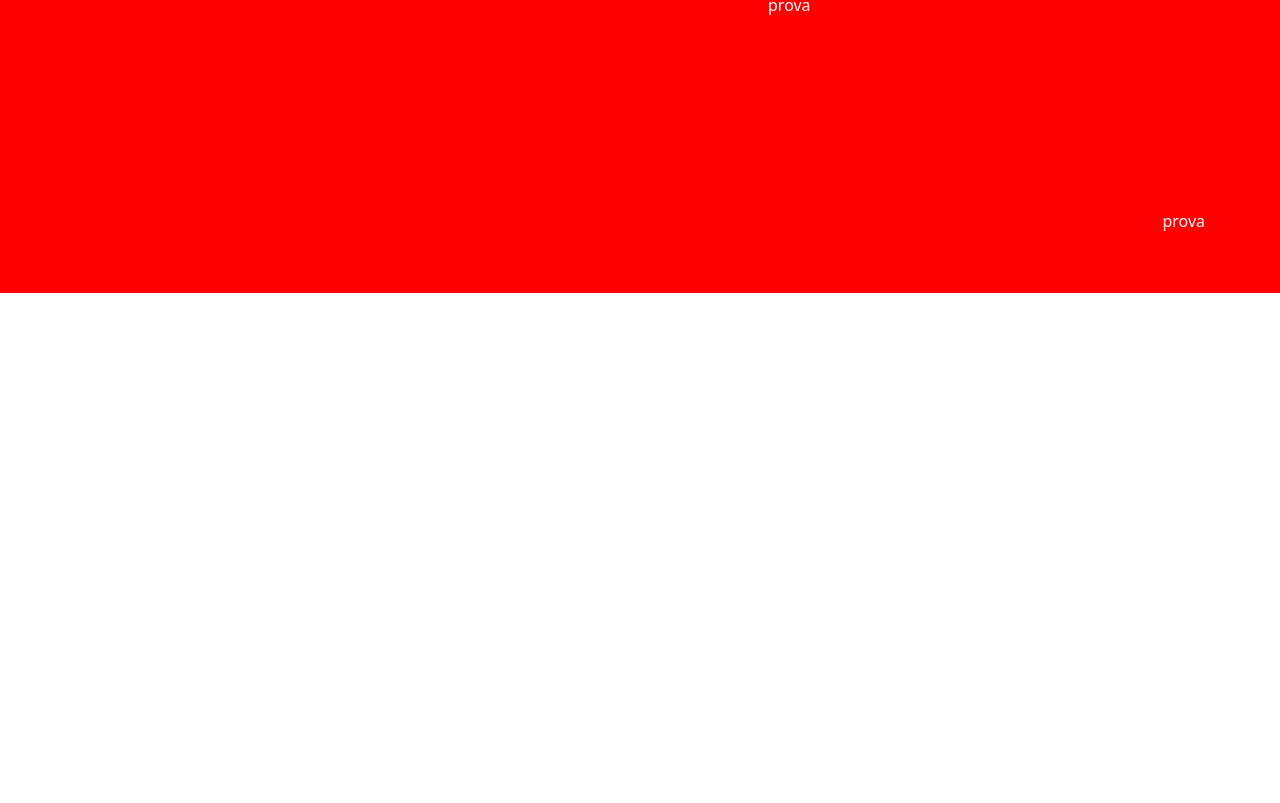
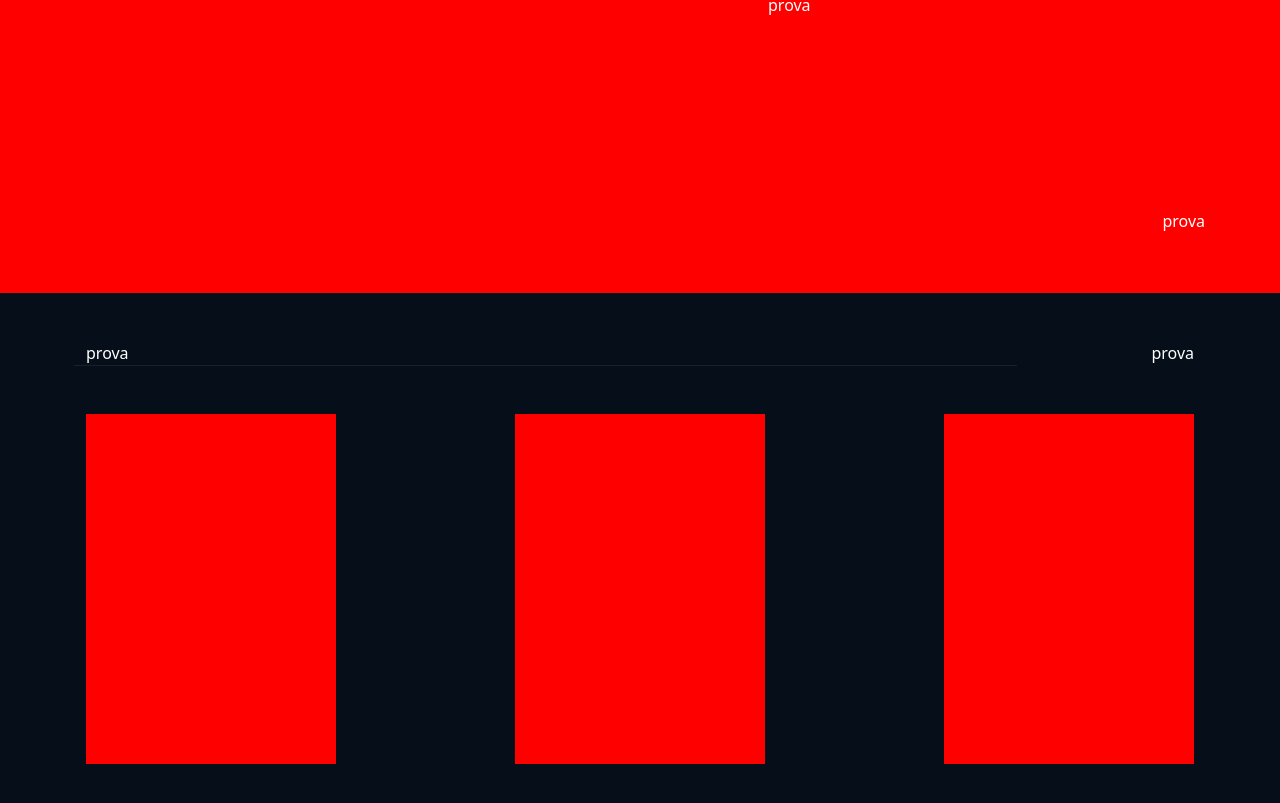
Before and after one commit to AntoninoIrrera/proj-html-vuejs, a Vue app: page / in a window 1280 px wide. Shown: the part 557-1360 px from the top of the page. Before the commit the page ends 850 px from the top, so only its background shows below. Built offline with nearby package versions, Linux system fonts and the light colour scheme.

Commit message:
modifica sfondo, creazione struttura seconda section del main(SectionNewmovieCarousell)

```diff
--- a/src/App.vue
+++ b/src/App.vue
@@ -25,4 +25,8 @@ export default{
 @use './styles/general.scss' as *;
 @use './styles/partials/variables' as *;
 @use '../node_modules/bootstrap/scss/bootstrap.scss' as *;
+
+body{
+  background-color: $color_main;
+}
 </style>
--- a/src/components/AppHeader.vue
+++ b/src/components/AppHeader.vue
@@ -22,9 +22,6 @@
 </template>
 
 <style lang="scss" scoped>
-    @use '../styles/partials/variables' as *;
 
-    header{
-        background-color: $color_main;
-    }
+
 </style>
--- a/src/components/ComponentsMain/SectionNewmovieCarosell.vue
+++ b/src/components/ComponentsMain/SectionNewmovieCarosell.vue
@@ -5,9 +5,36 @@
 </script>
 
 <template>
-
+    <section>
+        <div class="container py-5 px-3">
+            <div class="row">
+                <div class="col-10">
+                    <p class="m-0 text-white">prova</p>
+                </div>
+                <div class="col-2">
+                    <p class="m-0 text-white text-end">prova</p>
+                </div>
+                <div class="col-12 mt-5 d-flex justify-content-between">
+                    <div class="prova"></div>
+                    <div class="prova"></div>
+                    <div class="prova"></div>
+                </div>
+            </div>
+        </div>
+    </section>
 </template>
 
 <style lang="scss" scoped>
 
+@use '../../styles/partials/variables' as *;
+div.col-10{
+    border-bottom: 1px solid $color_grey;
+}
+
+.prova{
+    background-color: red;
+    width: 250px;
+    height: 350px;
+}
+
 </style>
```
